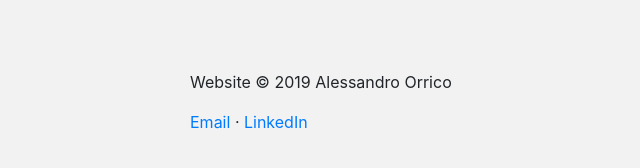
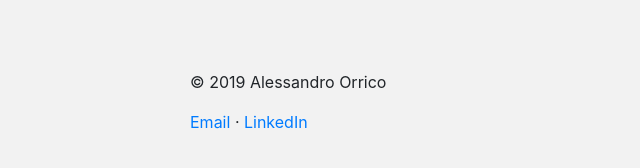
Before and after one commit to alessandroorrico/alessandroorrico.github.io, a plain HTML site: page index.html in a window 1280 px wide. Shown: the part 1480-1648 px from the top of the page, 15-655 px from the left. Drawn offline with nearby package versions, Linux system fonts and the light colour scheme.

```diff
--- a/index.html
+++ b/index.html
@@ -137,7 +137,7 @@
     <div class="container-fluid">
       <div class="row justify-content-center" style="padding: 100px; background-color: #f2f2f2;">
         <div class="col-md-10">
-          <p>Website &copy; 2019 Alessandro Orrico </p>
+          <p>&copy; 2019 Alessandro Orrico </p>
           <p> <a href="mailto:alessandro.orrico1990@gmail.com"> Email </a> &middot; <a href="https://it.linkedin.com/in/alessandro-orrico-58a017135"> LinkedIn </a> </p>
         </div>
       </div>
```
